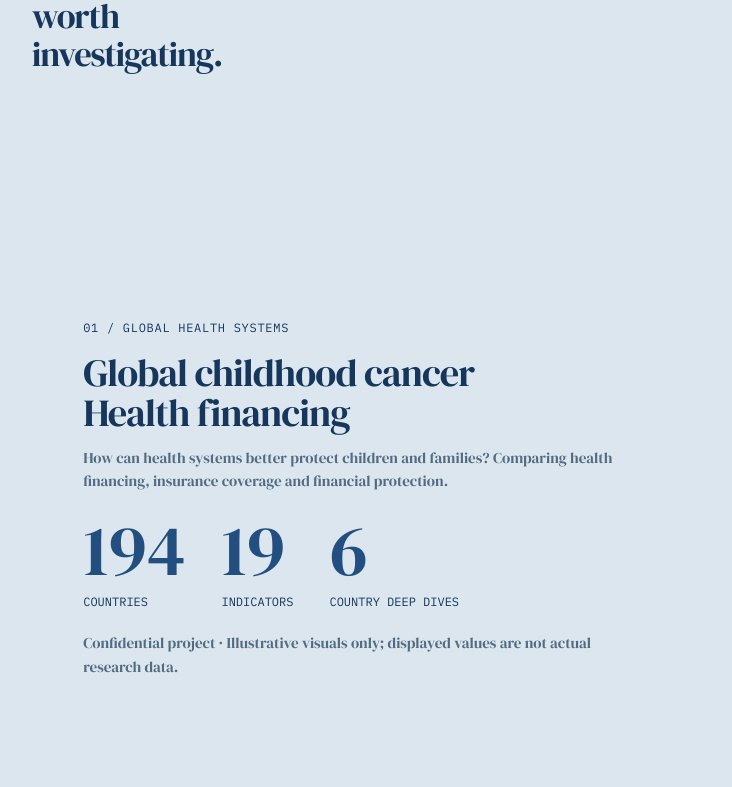
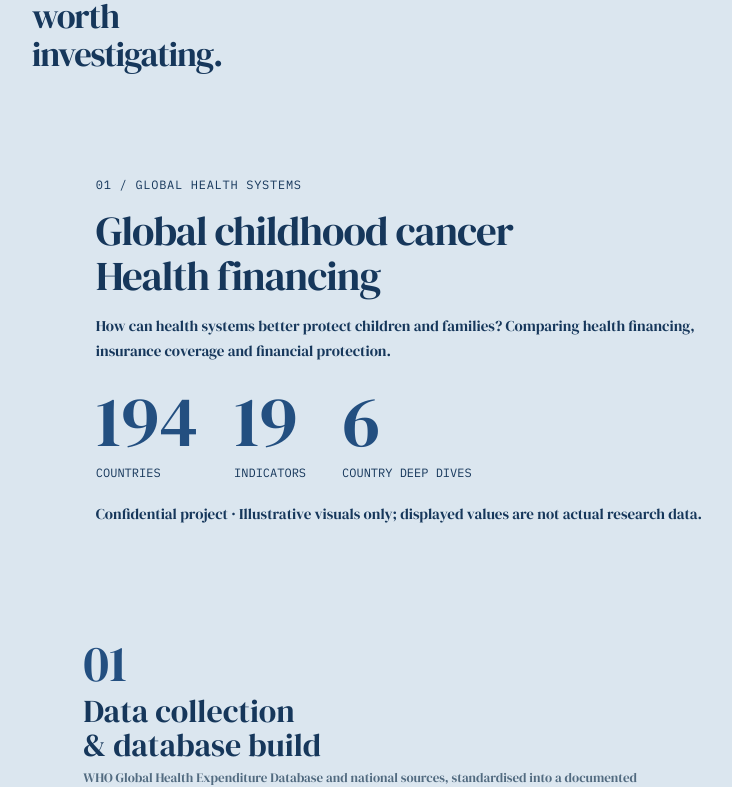
Before and after one commit to yekexin512-web/personal-website, a Next.js app: page / in a window 1280 px wide. Shown: the part 10377-11164 px from the top of the page, without its empty margins (45-777 px from the left). Built offline with nearby package versions, Linux system fonts and the light colour scheme; no server answers.

Commit message:
Separate research overview from horizontal track

```diff
--- a/components/ResearchCanvas.tsx
+++ b/components/ResearchCanvas.tsx
@@ -12,8 +12,7 @@ const update=()=>{if(!frame)frame=requestAnimationFrame(paint)};
 const measure=()=>{v.style.setProperty('--canvas-width',v.clientWidth+'px');distance=Math.max(0,t.scrollWidth-v.clientWidth);p.style.height=(v.clientHeight+distance+120)+'px';update()};
 const observer=new ResizeObserver(measure);observer.observe(v);observer.observe(t);addEventListener('scroll',update,{passive:true});addEventListener('resize',measure);measure();document.fonts.ready.then(measure);
 return()=>{observer.disconnect();cancelAnimationFrame(frame);removeEventListener('scroll',update);removeEventListener('resize',measure)}},[]);
-return <div ref={pin} className="research-pin"><div ref={viewport} className="canvas-viewport"><div ref={track} className="research-track">
-<article className="canvas-opening"><div className="canvas-background"><span className="eyebrow">01 / GLOBAL HEALTH SYSTEMS</span><h3>Global childhood cancer<br/><span>Health financing</span></h3><p>How can health systems better protect children and families? Comparing health financing, insurance coverage and financial protection.</p><div className="canvas-facts"><div><strong>194</strong><span>COUNTRIES</span></div><div><strong>19</strong><span>INDICATORS</span></div><div><strong>6</strong><span>COUNTRY DEEP DIVES</span></div></div><p>Confidential project · Illustrative visuals only; displayed values are not actual research data.</p></div></article>
+return <><article className="canvas-opening research-intro"><div className="canvas-background"><span className="eyebrow">01 / GLOBAL HEALTH SYSTEMS</span><h3>Global childhood cancer<br/><span>Health financing</span></h3><p>How can health systems better protect children and families? Comparing health financing, insurance coverage and financial protection.</p><div className="canvas-facts"><div><strong>194</strong><span>COUNTRIES</span></div><div><strong>19</strong><span>INDICATORS</span></div><div><strong>6</strong><span>COUNTRY DEEP DIVES</span></div></div><p>Confidential project · Illustrative visuals only; displayed values are not actual research data.</p></div></article><div ref={pin} className="research-pin"><div ref={viewport} className="canvas-viewport"><div ref={track} className="research-track">
 <article className="canvas-data"><b>01</b><h3>Data collection<br/><span>&amp; database build</span></h3><p>WHO Global Health Expenditure Database and national sources, standardised into a documented research database.</p><table className="canvas-indicators"><thead><tr><th>Indicator name</th><th>Description / definition</th><th>Value type</th></tr></thead><tbody>{healthIndicators.map(row=><tr key={row[0]}>{row.map((cell,i)=><td key={i}>{cell}</td>)}</tr>)}</tbody></table></article>
 <article className="canvas-analysis canvas-contribution"><header className="contribution-heading"><b>02</b><h3>Data analysis<br/><span>&amp; visualisation</span></h3></header><div className="contribution-layout"><div className="analysis-visuals"><img src={assetPath("/research/trend-analysis.png")} alt="Illustrative trend analysis"/><img src={assetPath("/research/map-analysis.png")} alt="Illustrative global map"/><img src={assetPath("/research/correlation-matrix.png")} alt="Illustrative correlation matrix"/></div><div className="contribution-copy"><div><h4>Data cleaning &amp; modelling</h4><p>I harmonised health expenditure and insurance coverage definitions across countries, then cleaned and structured multi-source panel data.</p></div><div><h4>Multidimensional analysis</h4><p>I built a quantitative indicator framework and ran correlation and trend models to investigate links between out-of-pocket spending and financial protection.</p></div><div><h4>From evidence to insight</h4><p>I translated statistical results into country trends, global spatial comparisons and correlation matrices, drawing out policy-relevant insights.</p></div></div></div></article>
-<article className="canvas-written"><b>03</b><h3>Country deep dives<br/><span>&amp; findings</span></h3></article><article className="canvas-report canvas-contribution"><header className="contribution-heading"><b>04</b><h3>Report<br/><span>to stakeholders</span></h3></header><div className="contribution-layout"><div className="report-visual"><img src={assetPath("/research/report-ppt.png")} alt="Complete research report slide overview"/></div><div className="contribution-copy"><div><h4>Stakeholder reporting</h4><p>I brought the empirical findings together into a complete presentation for experts and decision-makers.</p></div><div><h4>Policy recommendations</h4><p>I developed actionable recommendations addressing inequalities in healthcare financing and high out-of-pocket burdens across countries.</p></div><div><h4>Research synthesis &amp; delivery</h4><p>I delivered an integrated report connecting the research background and indicator framework with empirical analysis and strategic insights.</p></div></div></div></article></div></div></div>}
+<article className="canvas-written"><b>03</b><h3>Country deep dives<br/><span>&amp; findings</span></h3></article><article className="canvas-report canvas-contribution"><header className="contribution-heading"><b>04</b><h3>Report<br/><span>to stakeholders</span></h3></header><div className="contribution-layout"><div className="report-visual"><img src={assetPath("/research/report-ppt.png")} alt="Complete research report slide overview"/></div><div className="contribution-copy"><div><h4>Stakeholder reporting</h4><p>I brought the empirical findings together into a complete presentation for experts and decision-makers.</p></div><div><h4>Policy recommendations</h4><p>I developed actionable recommendations addressing inequalities in healthcare financing and high out-of-pocket burdens across countries.</p></div><div><h4>Research synthesis &amp; delivery</h4><p>I delivered an integrated report connecting the research background and indicator framework with empirical analysis and strategic insights.</p></div></div></div></article></div></div></div></>}
--- a/components/research-canvas.css
+++ b/components/research-canvas.css
@@ -1,5 +1,5 @@
 .canvas-background{max-width:700px}.canvas-background h3{font-family:var(--font-serif);font-size:clamp(32px,3.2vw,48px);font-weight:400;line-height:1.08;letter-spacing:-.025em;margin:12px 0 16px}.canvas-background h3 span{font:inherit}.canvas-background p{max-width:610px;font-size:15px;line-height:1.65}.canvas-facts{display:flex;gap:36px;margin:22px 0}.canvas-facts strong{display:block;font:72px/1 var(--font-serif);color:#234f80}.canvas-facts span{font:12px var(--font-mono);display:block;margin-top:8px}
-.research-pin{position:relative;margin-top:30px}.canvas-viewport{--canvas-width:100vw;position:sticky;top:0;height:100svh;overflow:hidden;width:100%}.research-track{display:flex;width:max-content;height:100%;gap:0;padding:0;align-items:stretch;will-change:transform}
+.research-intro{min-height:clamp(360px,48vh,540px);padding:clamp(36px,5vw,72px) clamp(24px,5vw,76px);display:flex;align-items:center}.research-pin{position:relative;margin-top:0}.canvas-viewport{--canvas-width:100vw;position:sticky;top:0;height:100svh;overflow:hidden;width:100%}.research-track{display:flex;width:max-content;height:100%;gap:0;padding:0;align-items:stretch;will-change:transform}
 .research-track article{box-sizing:border-box;flex:0 0 var(--canvas-width);width:var(--canvas-width);height:100%;padding:clamp(42px,6vh,76px) clamp(28px,4vw,64px) clamp(68px,8vh,96px);overflow:hidden}
 .canvas-opening{display:flex;align-items:center}.research-track b{display:block;font:clamp(48px,6vw,78px)/.95 var(--font-serif);color:#234f80}.research-track h3{font:clamp(25px,3vw,40px)/1.06 var(--font-mono);margin:12px 0}.research-track p{max-width:560px;font-size:15px;line-height:1.55;color:#526b80}
 .canvas-data{display:flex;flex-direction:column}.canvas-data>b{font-size:clamp(38px,4vw,58px)}.canvas-data>h3{font-size:clamp(22px,2.5vw,34px);margin:7px 0}.canvas-data>p{font-size:13px;line-height:1.45}.canvas-indicators{width:100%;border-collapse:collapse;table-layout:fixed;margin-top:14px;font:10px/1.25 var(--font-mono)}.canvas-indicators th,.canvas-indicators td{padding:5px 8px;text-align:left;vertical-align:top;border-bottom:1px solid #d3dde5;overflow-wrap:anywhere}.canvas-indicators th{font-size:10px;text-transform:uppercase}.canvas-indicators th:first-child{width:30%}.canvas-indicators th:last-child{width:18%}
```
